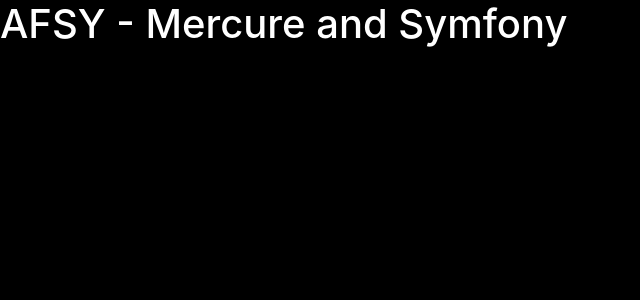
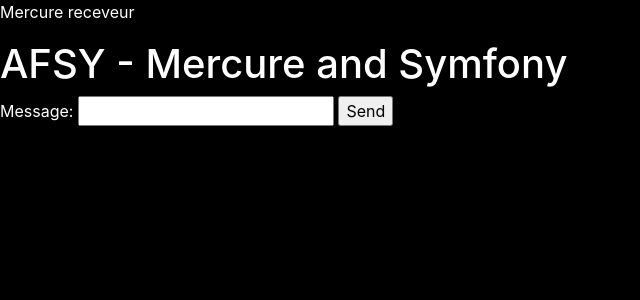
Before and after one commit to MaxMaxWeb/alterTechBeta, a Symfony app: template templates/mercure.html.twig in a window 1280 px wide. Shown: the part 56-356 px from the top of the page, without its empty margins (0-640 px from the left). Run offline with Twig, Linux system fonts and the light colour scheme; the template is opened without the code that fills it, so the values that code supplies are empty; some libraries are stand-ins or nearby versions.

Commit message:
end of the Mercure Testing with the creation of a prototypal micro Chat

```diff
--- a/src/Controller/PublishController.php
+++ b/src/Controller/PublishController.php
@@ -24,7 +24,8 @@
     public function sendMessage(PublisherInterface $pub, Request $request): RedirectResponse
     {
         $target = [
-            "http://127.0.0.1:8000/test2",
+
+            "http://127.0.0.1:8000/chat"
 
         ];
 
@@ -37,4 +38,6 @@
 
         return $this->redirectToRoute('test2');
     }
+
+
 }
--- a/src/Controller/TestBController.php
+++ b/src/Controller/TestBController.php
@@ -2,7 +2,6 @@
 
 
 namespace App\Controller;
-
 
 
 use App\Services\MercureCookieGenerator;
--- a/templates/mercure.html.twig
+++ b/templates/mercure.html.twig
@@ -5,20 +5,26 @@
 {% block body %}
     {% include 'components/navoff.html.twig' %}
     <div class="text-white">
+    <p> Mercure receveur</p>
         <h1>AFSY - Mercure and Symfony</h1>
         <div id="mercure-content-receiver"></div>
-
+        <form id="mercure-message-form" action="{{ path('bMessage') }}" method="post">
+            <label for="mercure-message-input">Message:</label>
+            <input type="text" id="mercure-message-input" name="message"/>
+            <input type="submit" id="mercure-message-btn" value="Send"/>
+        </form>
+    </div>
 
 
     <script type="text/javascript">
 
- /*       const _receiver = document.getElementById('mercure-content-receiver');
+       const _receiver = document.getElementById('mercure-content-receiver');
         const _messageInput = document.getElementById('mercure-message-input');
         const _sendForm = document.getElementById('mercure-message-form');
 
         const sendMessage = (message) => {
             if (message === '') {
-                return;
+                console.log('nope')
             }
 
             fetch(_sendForm.action, {
@@ -31,13 +37,14 @@
                 _messageInput.value = '';
             });
         };
+       _sendForm.onsubmit = (evt) => {
+           sendMessage(_messageInput.value);
 
-        _sendForm.onsubmit = (evt) => {
-            sendMessage(_messageInput.value);
+           evt.preventDefault();
+           return false;
+       };
 
-            evt.preventDefault();
-            return false;
-        };
+
         let url = new URL('{{ mercure_publish_url }}');
 
         url.searchParams.append('topic', 'http://localhost:8000/test2');
@@ -55,7 +62,7 @@
 
             _receiver.insertAdjacentHTML('beforeend', `<div class="message">${data.message}</div>`);
         };
-*/
+
 
     </script>
 {% endblock %}
--- a/templates/mercure2.html.twig
+++ b/templates/mercure2.html.twig
@@ -21,7 +21,7 @@
         const _messageInput = document.getElementById('mercure-message-input');
         const _sendForm = document.getElementById('mercure-message-form');
 
-        const sendMessage = (message) => {
+        const sendMessageB = (message) => {
             if (message === '') {
                 return;
             }
@@ -38,14 +38,14 @@
         };
 
         _sendForm.onsubmit = (evt) => {
-            sendMessage(_messageInput.value);
+            sendMessageB(_messageInput.value);
 
             evt.preventDefault();
             return false;
         };
         let url = new URL('{{ mercure_publish_url }}');
 
-        url.searchParams.append('topic', 'http://localhost:8000/test2');
+        url.searchParams.append('topic', 'http://localhost:8000/chat');
         const eventSource = new EventSource(url, {withCredentials: true});
         console.log(eventSource);
 
```
Also changed, not shown: src/Controller/PublishBController.php (added, +40 -0 lines), src/Controller/TestController.php (+4 -3 lines), mercure/updates.db.
